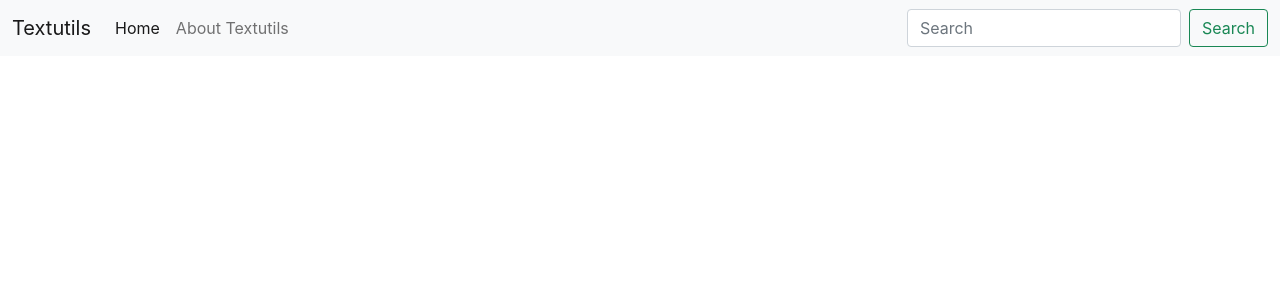
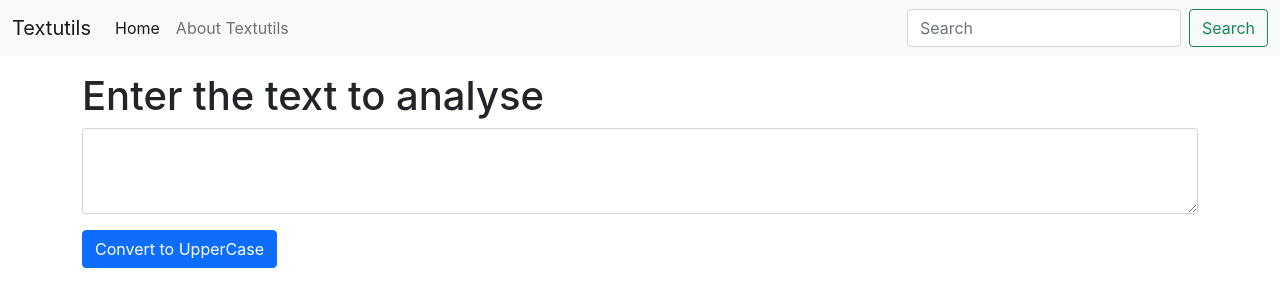
Before and after one commit to kapil551/ReactJs-Code-with-harry, a React (Create React App) app in the folder my-app/: page / in a window 1280 px wide. Shown: the top 306 px of the page. Built offline with nearby package versions, Linux system fonts and the light colour scheme.

Commit message:
creating custom TextForm component

```diff
--- a/my-app/src/App.js
+++ b/my-app/src/App.js
@@ -3,6 +3,9 @@
 
 // import the Navbar component to this App.js file
 import Navbar from './components/Navbar';
+
+// import the Textform component to this App.js file
+import TextForm from './components/Textform';
 
 
 /*
@@ -26,6 +29,20 @@
         <Navbar title="Textutils" aboutText="About Textutils"/>
 
 
+      {/* TextForm Component of our react application */}
+
+        <div className="container my-3">
+
+          {/* Serve/Use the custom TextForm Component here */}
+          {/* We will use the TextForm component by writing <TextForm/> inside return(). */}
+
+          {/* passing the values in the created props ==> I created one prop in my TextForm component (heading)*/}
+          <TextForm heading="Enter the text to analyse" />
+
+        </div>
+
+
+
     </div>
   );
 }
--- /dev/null
+++ b/my-app/src/components/Textform.js
@@ -0,0 +1,32 @@
+
+// Creating a custom Textform Component
+
+// We are creating a custom function based component of react
+
+import React from 'react'
+                            // using Props
+export default function Textform(props) {
+    return (
+        <div>
+            {/* Heading */}
+            <h1> {props.heading} </h1>
+
+            {/* BootStrap Component ==> form text area and button */}
+            {/* https://getbootstrap.com/docs/5.1/forms/form-control/ */}
+            <div className="mb-3">
+                {/* Textbox for our app */}
+                <textarea className="form-control" id="exampleFormControlTextarea1" rows="3"></textarea>
+            </div>
+
+            {/* Adding Button */}
+            {/* https://getbootstrap.com/docs/5.1/components/buttons/ */}
+            <button className="btn btn-primary"> Convert to UpperCase</button>
+
+
+        </div>
+    )
+}
+
+
+// What is the next step?
+// ANS: Now we have created our textform, but we have to import it to App.js(the file inside the src folder) to serve it.
```
Also changed, not shown: 2 other files (tests, documents, lock files or other folders).
